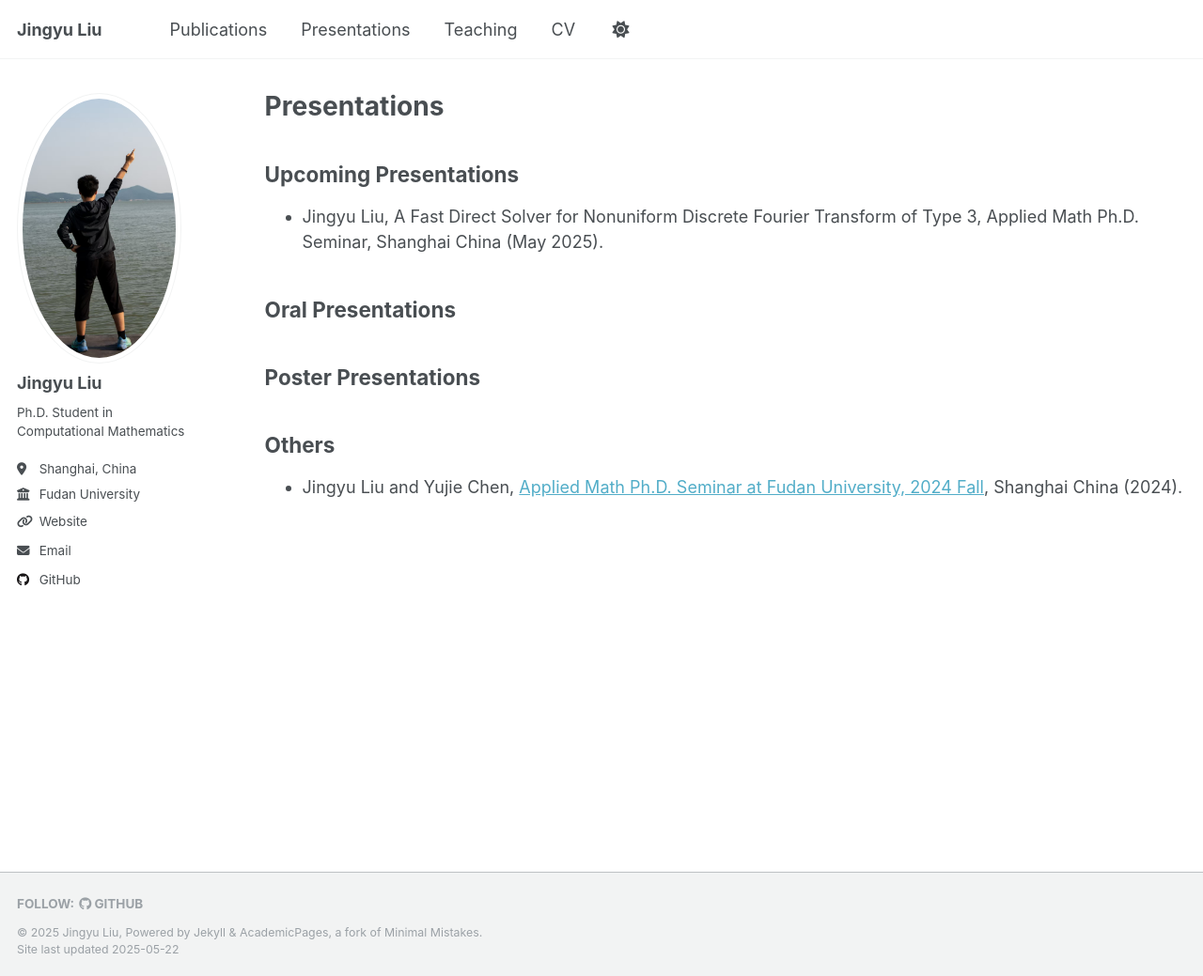
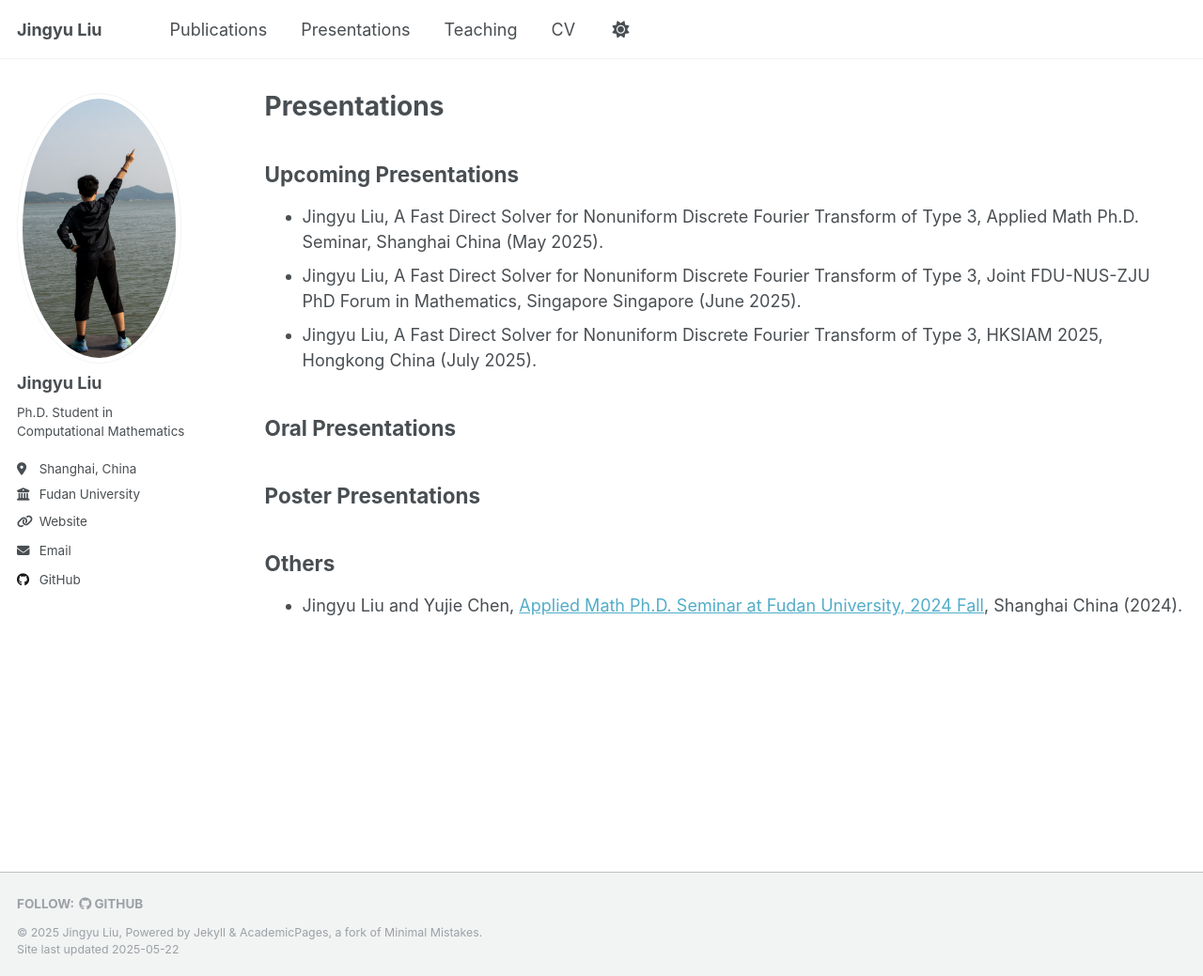
Before and after one commit to JingyuLiuMath/JingyuLiuMath.github.io, a Jekyll site: the page built from _pages/presentations.md, in a window 1280 px wide and 1039 px high. Shown: the whole window at 94% size. Built offline with Jekyll 4.4.1, drawn with Linux system fonts in a browser that asks for light colours.

Commit message:
update AMPHDS talk

```diff
--- a/_pages/presentations.md
+++ b/_pages/presentations.md
@@ -10,6 +10,8 @@ author_profile: true
 ## Upcoming Presentations
 
 - Jingyu Liu, A Fast Direct Solver for Nonuniform Discrete Fourier Transform of Type 3, Applied Math Ph.D. Seminar, Shanghai China (May 2025).
+- Jingyu Liu, A Fast Direct Solver for Nonuniform Discrete Fourier Transform of Type 3, Joint FDU-NUS-ZJU PhD Forum in Mathematics, Singapore Singapore (June 2025).
+- Jingyu Liu, A Fast Direct Solver for Nonuniform Discrete Fourier Transform of Type 3, HKSIAM 2025, Hongkong China (July 2025).
 
 ## Oral Presentations
 
```
